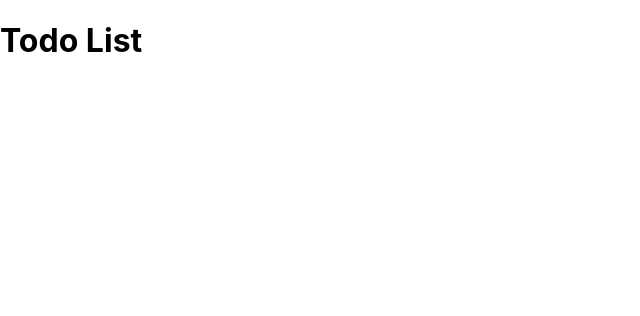
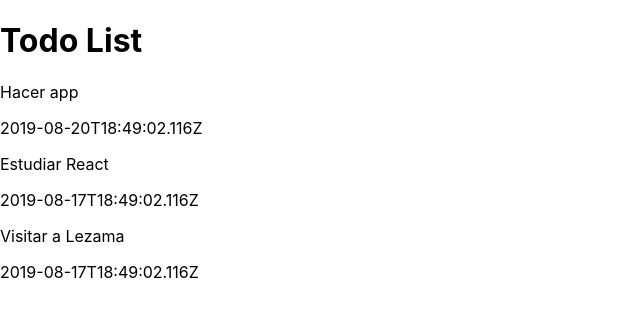
Before and after one commit to vrborjasm/todoList, a React (Create React App) app: page / in a window 1280 px wide. Shown: the top 316 px of the page, without its empty margins (0-640 px from the left). Built offline with nearby package versions, Linux system fonts and the light colour scheme.

Commit message:
feat: include TodoList and Todo Components

```diff
--- a/src/App.js
+++ b/src/App.js
@@ -1,15 +1,34 @@
 import React, { Component } from 'react';
 
 import Header from './components/Header'
+import TodoList from './components/TodoList';
 
 class App extends Component {
   state={
-    todolist: []
+    todolist: [{
+      "id": 1,
+      "description": "Hacer app",
+      "status": "pending",
+      "date": "2019-08-20T18:49:02.116Z"
+    },
+    {
+      "id": 2,
+      "description": "Estudiar React",
+      "status": "pending",
+      "date": "2019-08-17T18:49:02.116Z"
+    },
+    {
+      "id": 3,
+      "description": "Visitar a Lezama",
+      "status": "pending",
+      "date": "2019-08-17T18:49:02.116Z"
+    }]
   }
   render() {
     return (
       <div>
         <Header title="Todo List"/>
+        <TodoList todoList={this.state.todolist}/>
       </div>
     );
   }
--- /dev/null
+++ b/src/components/Todo.js
@@ -0,0 +1,13 @@
+import React from 'react';
+
+const Todo = ({ todo }) => {
+
+  return (
+    <div>
+        <p>{todo.description}</p>
+        <p>{todo.date}</p>
+    </div>
+  )
+};
+
+export default Todo;
--- /dev/null
+++ b/src/components/TodoList.js
@@ -0,0 +1,17 @@
+import React from 'react';
+
+import Todo from './Todo'
+
+const TodoList = ({ todoList }) => {
+  return (
+    <div>
+      {todoList.map(todo => (
+        <Todo
+          todo={todo}
+        />))
+      }
+    </div>
+  )
+};
+
+export default TodoList;
```
